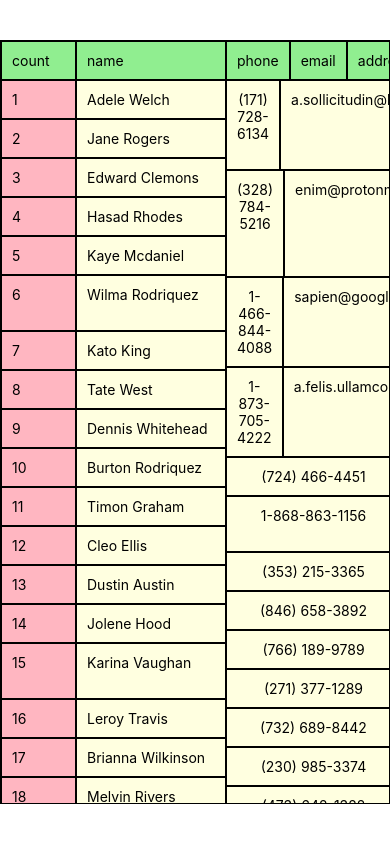
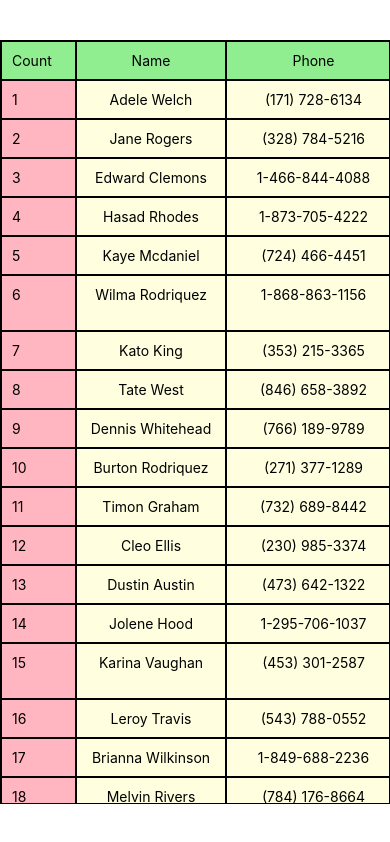
Before and after one commit to DrewIndeed/react-native-projects, a React Native app in the folder freezable-table/: screen / in a window 390 px wide. Built offline with nearby package versions, Linux system fonts and the light colour scheme.

Commit message:
110: IMPORTANT: handle default cases where none or only one freeze target
- Additional error handling for freezeColNum and freezeHeaderNum

```diff
--- a/freezable-table/App.tsx
+++ b/freezable-table/App.tsx
@@ -1,4 +1,4 @@
-import { View, Text, StyleSheet } from 'react-native';
+import { View, Text, StyleSheet, ScrollView } from 'react-native';
 import testData from './testData.js';
 import FreezableTable from './FreezableTable';
 
@@ -25,11 +25,11 @@ export default function App() {
     <View style={styles.container}>
       <FreezableTable
         data={testData}
-        width={[75, 150, 175, 275, 250, 175]}
+        width={[75, 150, 175, 275, 300, 175]}
         firstCellContent="count"
 
-        freezeHeaderNum={5}
-        freezeColNum={2}
+        // freezeColNum={2}
+        // freezeHeaderNum={2}
 
         mainContainerStyles={{
           marginVertical: 40,
@@ -46,7 +46,7 @@ export default function App() {
           backgroundColor: 'lightyellow',
         }}
 
-        // capHeader={true}
+        capHeader={true}
         // upperHeader={true}
         // innerBorderWidth={3}
       />
--- a/freezable-table/FreezableTable.tsx
+++ b/freezable-table/FreezableTable.tsx
@@ -73,14 +73,17 @@ export default function FreezableTable({
       "[FreezableTable Error]: Value must be greater than 0 in 'width' array"
     );
 
-  if (freezeColNum && freezeColNum < 1)
+  if (
+    freezeColNum &&
+    (freezeColNum > Object.keys(data[0]).length + 1 || freezeColNum < 0)
+  )
     throw new Error(
-      '[FreezableTable Error]: Value must be greater or equal to 1 for freezeColNum, otherwise leave blank with default value as 1'
+      '[FreezableTable Error]: Value must be greater or equal to 0 and less than data keys number for freezeColNum, otherwise leave blank with default value as 0'
     );
 
-  if (freezeHeaderNum && (freezeHeaderNum > data.length || freezeHeaderNum < 1))
+  if (freezeHeaderNum && (freezeHeaderNum > data.length || freezeHeaderNum < 0))
     throw new Error(
-      '[FreezableTable Error]: Value must be greater or equal to 1 for freezeHeaderNum, otherwise leave blank with default value as 1'
+      '[FreezableTable Error]: Value must be greater or equal to 0 and less than data row number for freezeHeaderNum, otherwise leave blank with default value as 0'
     );
 
   if (mainContainerStyles && Object.keys(mainContainerStyles).length > 0) {
@@ -135,7 +138,7 @@ export default function FreezableTable({
     }
   }
 
-  const cellValidate = (styleObj: object) => {
+  const validateCellStyles = (styleObj: object) => {
     // unsupported styles array for mainContainerStyles
     const SUPPORTED_STYLES: string[] = [
       'background',
@@ -170,12 +173,12 @@ export default function FreezableTable({
       );
   };
 
-  if (freezeRowStyles && Object.keys(freezeRowStyles!).length > 0)
-    cellValidate(freezeRowStyles!);
-  if (freezeColStyles && Object.keys(freezeColStyles!).length > 0)
-    cellValidate(freezeColStyles!);
-  if (bodyStyles && Object.keys(bodyStyles!).length > 0)
-    cellValidate(bodyStyles!);
+  if (freezeRowStyles && Object.keys(freezeRowStyles).length > 0)
+    validateCellStyles(freezeRowStyles);
+  if (freezeColStyles && Object.keys(freezeColStyles).length > 0)
+    validateCellStyles(freezeColStyles);
+  if (bodyStyles && Object.keys(bodyStyles).length > 0)
+    validateCellStyles(bodyStyles);
 
   // anim values tracking refs
   const headerOffsetX = useRef(new Animated.Value(0)).current;
@@ -347,8 +350,8 @@ export default function FreezableTable({
                 : dataRowStyles.otherCells.style,
               { width: width[idx] },
               rowOrder === 0 && freezeRowStyles,
-              rowOrder > 0 && idx === 0 && freezeColStyles,
-              rowOrder > 0 && idx > 0 && bodyStyles,
+              rowOrder >= 0 && idx === 0 && freezeColStyles,
+              rowOrder >= 0 && idx > 0 && bodyStyles,
             ]}
             key={`data-row-${rowOrder}-cell-${idx}`}
           >
@@ -359,6 +362,41 @@ export default function FreezableTable({
     );
   };
 
+  // pick what to render based on freezeColNum and freezeHeaderNum values
+  let isHorizontalOuter = false;
+  let isHorizontalInner = false;
+  const pickRenderCase = (): number => {
+    if (
+      (freezeHeaderNum &&
+        freezeHeaderNum === 0 &&
+        freezeColNum &&
+        freezeColNum === 0) ||
+      (!freezeHeaderNum && !freezeColNum) ||
+      (!freezeHeaderNum && freezeColNum && freezeColNum === 0) ||
+      (!freezeColNum && freezeHeaderNum && freezeHeaderNum === 0)
+    ) {
+      isHorizontalOuter = true;
+      return 2;
+    }
+
+    if (freezeColNum === 0 && freezeHeaderNum !== 0) {
+      isHorizontalOuter = true;
+      isHorizontalInner = true;
+      return 3;
+    }
+
+    if (freezeColNum !== 0 && freezeHeaderNum === 0) {
+      isHorizontalOuter = false;
+      isHorizontalInner = false;
+      return 4;
+    }
+
+    return 1;
+  };
+
+  // return picked case
+  const renderCase = pickRenderCase();
+  if (renderCase === 1) {
     return (
       <View style={[styles.mainContainer, mainContainerStyles]}>
         {/* beneath table to display freeze column */}
@@ -403,7 +441,9 @@ export default function FreezableTable({
                       freezeHeaderNum ? idx + (freezeHeaderNum - 1) : idx
                     }-hidden`}
                     dataItem={item}
-                  rowOrder={freezeHeaderNum ? idx + (freezeHeaderNum - 1) : idx}
+                    rowOrder={
+                      freezeHeaderNum ? idx + (freezeHeaderNum - 1) : idx
+                    }
                     hidden
                   />
                 ))}
@@ -466,7 +506,9 @@ export default function FreezableTable({
                       freezeHeaderNum ? idx + (freezeHeaderNum - 1) : idx
                     }-scrollable`}
                     dataItem={item}
-                  rowOrder={freezeHeaderNum ? idx + (freezeHeaderNum - 1) : idx}
+                    rowOrder={
+                      freezeHeaderNum ? idx + (freezeHeaderNum - 1) : idx
+                    }
                     hidden={false}
                   />
                 ))}
@@ -475,6 +517,141 @@ export default function FreezableTable({
         </View>
       </View>
     );
+  } else {
+    return (
+      <ScrollView
+        bounces={false}
+        horizontal={isHorizontalOuter}
+        style={[styles.mainContainer, mainContainerStyles]}
+        showsHorizontalScrollIndicator={false}
+        showsVerticalScrollIndicator={false}
+      >
+        <ScrollView
+          bounces={false}
+          horizontal={isHorizontalInner}
+          showsHorizontalScrollIndicator={false}
+          showsVerticalScrollIndicator={false}
+        >
+          {/* beneath table to display freeze column */}
+          <View style={[styles.freezeColTable]}>
+            {headerRowDataFrame.map((headerRowArr: string[], idx: number) => (
+              <HeaderRow
+                key={`freeze-row-${idx}-hidden`}
+                headerRowData={headerRowArr}
+                rowOrder={idx}
+                hidden
+              />
+            ))}
+
+            <ScrollView
+              bounces={false}
+              scrollEventThrottle={16}
+              horizontal={true}
+              showsHorizontalScrollIndicator={false}
+            >
+              <Animated.ScrollView
+                style={[
+                  {
+                    transform: [
+                      {
+                        translateY: Animated.multiply(
+                          freezeColOffsetY,
+                          new Animated.Value(-1)
+                        ),
+                      },
+                    ],
+                  },
+                ]}
+                bounces={false}
+                scrollEventThrottle={16}
+                showsVerticalScrollIndicator={false}
+              >
+                {data
+                  .slice(freezeHeaderNum ? freezeHeaderNum - 1 : 0)
+                  .map((item, idx) => (
+                    <DataRow
+                      key={`data-row-${
+                        freezeHeaderNum ? idx + (freezeHeaderNum - 1) : idx
+                      }-hidden`}
+                      dataItem={item}
+                      rowOrder={
+                        freezeHeaderNum ? idx + (freezeHeaderNum - 1) : idx
+                      }
+                      hidden
+                    />
+                  ))}
+              </Animated.ScrollView>
+            </ScrollView>
+          </View>
+
+          {/* float table to display scrollable table */}
+          {/* ! CONDITION for marginLeft: must have to display freeze column from underneath table */}
+          <View style={[styles.scrollableTable, { marginLeft: accWidth }]}>
+            {headerRowDataFrame.map((headerRowArr: string[], idx: number) => (
+              <HeaderRow
+                key={`freeze-row-${idx}-scrollable`}
+                headerRowData={headerRowArr}
+                rowOrder={idx}
+                hidden={false}
+              />
+            ))}
+
+            <ScrollView
+              bounces={false}
+              scrollEventThrottle={16}
+              horizontal={true}
+              showsHorizontalScrollIndicator={false}
+              onScroll={Animated.event(
+                [
+                  {
+                    nativeEvent: {
+                      contentOffset: {
+                        x: headerOffsetX,
+                      },
+                    },
+                  },
+                ],
+                { useNativeDriver: false }
+              )}
+            >
+              <ScrollView
+                bounces={false}
+                scrollEventThrottle={16}
+                showsVerticalScrollIndicator={false}
+                onScroll={Animated.event(
+                  [
+                    {
+                      nativeEvent: {
+                        contentOffset: {
+                          y: freezeColOffsetY,
+                        },
+                      },
+                    },
+                  ],
+                  { useNativeDriver: false }
+                )}
+              >
+                {data
+                  .slice(freezeHeaderNum ? freezeHeaderNum - 1 : 0)
+                  .map((item, idx) => (
+                    <DataRow
+                      key={`data-row-${
+                        freezeHeaderNum ? idx + (freezeHeaderNum - 1) : idx
+                      }-scrollable`}
+                      dataItem={item}
+                      rowOrder={
+                        freezeHeaderNum ? idx + (freezeHeaderNum - 1) : idx
+                      }
+                      hidden={false}
+                    />
+                  ))}
+              </ScrollView>
+            </ScrollView>
+          </View>
+        </ScrollView>
+      </ScrollView>
+    );
+  }
 }
 
 const styles = StyleSheet.create({
```
Lines whose indentation alone changed are shown as unchanged.
